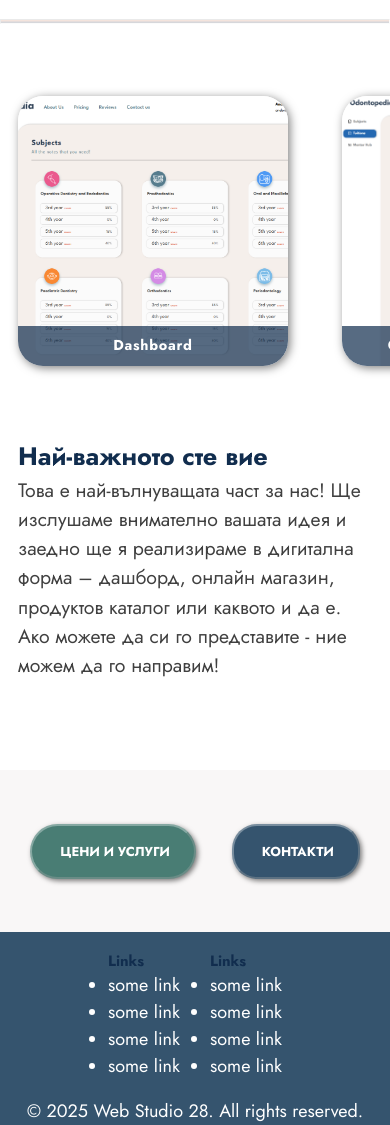
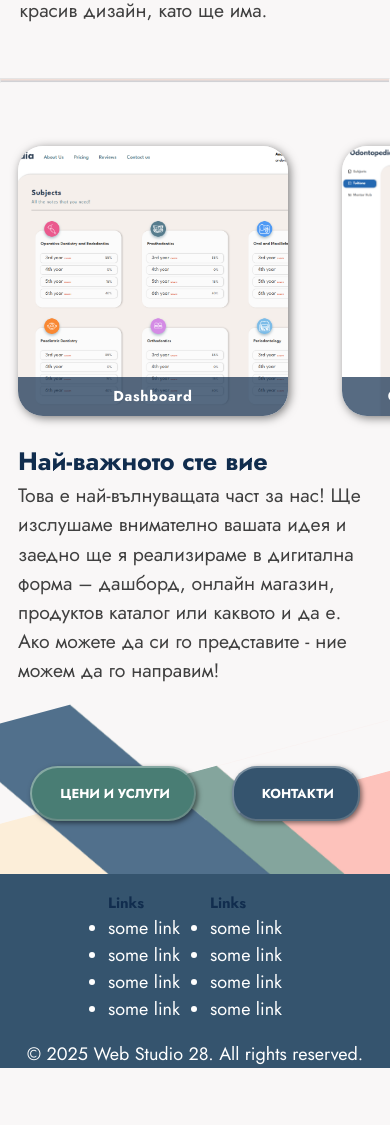
Before and after one commit to AndonGoshev/webstudio28, a Django app: page / in a window 390 px wide. Shown: the part 2683-3808 px from the top of the page. After the commit the page ends 3751 px from the top, so only its background shows below. Run offline with Django 5.2, Linux system fonts and the light colour scheme.

Commit message:
home page mobile- done

```diff
--- a/static/css/common/home/bottom-section.css
+++ b/static/css/common/home/bottom-section.css
@@ -78,17 +78,35 @@
 #contacts-link-button:hover {
     cursor: pointer;
     background-color: #2b4357;
-        font-size: 0.9em;
+    font-size: 0.9em;
 }
 
 #contacts-link-button:active {
     box-shadow: none;
 }
 
+#home-bottom-section img {
+    display: none;
+}
+
 @media (max-width: 570px) {
 
     #home-bottom-section {
-        margin: 0 0 1em 0;
+        margin-bottom: 2em;
+        position: relative;
+        width: 120vw;
+        align-items: flex-start;
+    }
+
+    #home-bottom-section img {
+        left: -10%;
+        bottom: -120%;
+        display: inline;
+        position: absolute;
+        width: 120%;
+        height: 300%;
+        rotate: 165deg;
+        opacity: 0.8;
     }
 
     #roadmap-text-section > h1 {
@@ -99,4 +117,5 @@
         display: none;
     }
 
+
 }
--- a/static/css/common/home/features-section.css
+++ b/static/css/common/home/features-section.css
@@ -24,13 +24,13 @@
     max-width: 15em;
     padding: 1em;
     min-height: 17em;
-    background-color: #F9F7F7;
     box-shadow: 1px 2px 5px rgba(0, 0, 0, 0.2);
     display: flex;
     flex-direction: column;
     justify-content: space-between;
     border-radius: 25px;
     border: 1px solid #dfdede;
+        background-color: #fff;
 }
 
 .feature-icon-container {
--- a/static/css/common/home/home.css
+++ b/static/css/common/home/home.css
@@ -13,7 +13,7 @@
 @media (max-width: 800px) {
 
     #home-wrapper {
-        padding: 1em 0;
+        padding: 1em 0 0 0;
         gap: 2em;
     }
 
--- a/static/css/common/home/standards-section.css
+++ b/static/css/common/home/standards-section.css
@@ -352,11 +356,11 @@
     #standards-section-wrapper {
         margin-top: 1em;
         width: 100%;
-                background-color: #fff;
+        /*background-image: linear-gradient(to top, #a3bded 0%, #6991c7 100%);*/
     }
 
     #standards-section {
-        margin: 0 0 2em 0;
+        margin: 0 0 0 0;
         gap: 1em;
     }
 
@@ -448,7 +468,9 @@
     /*,*/
     #standards-client-section {
         width: 100%;
-        padding: 1em 0;
+        padding: 1.5em 0;
+        justify-content: center;
+        gap: 0.5em;
     }
 
     #standards-client-text-container {
@@ -473,7 +495,7 @@
     }
 
     .standards-client-cards-line-section {
-        padding: 2em 1em;
+        padding: 1em 1em;
         gap: 3em;
         width: 36em;
     }
--- a/templates/common/home/bottom-section.html
+++ b/templates/common/home/bottom-section.html
@@ -1,5 +1,7 @@
 {% load static %}
 <div id="home-bottom-section">
+
+    <img src="{% static 'images/standards.png' %}">
 
     <div id="home-bottom-roadmap-section">
 
--- a/templates/common/home/standards-section.html
+++ b/templates/common/home/standards-section.html
@@ -4,6 +4,8 @@
     <div id="standards-section">
 
         <div id="standards-heading-section">
+
+            <img src="{% static 'images/standards.png' %}">
 
             <h2>Нашите стандарти</h2>
             <p>Основните принципи, които следваме, за да направим твоя сайт успешен.</p>
--- a/webstudio28/settings.py
+++ b/webstudio28/settings.py
@@ -6,7 +6,7 @@ SECRET_KEY = 'django-insecure-1%rp#@dgol9cp5_&4_p@q!dn9b4h3r_1xrc5771wb14ke4_mid
 
 DEBUG = True
 
-ALLOWED_HOSTS = ['192.168.0.155', 'localhost', '192.168.0.45']
+ALLOWED_HOSTS = ['192.168.0.156', 'localhost']
 
 
 INSTALLED_APPS = [
```
Also changed, not shown: other parts of static/css/common/home/standards-section.css (+24 -7 lines), static/images/standards.jpg (added), static/images/standards.png (added).
